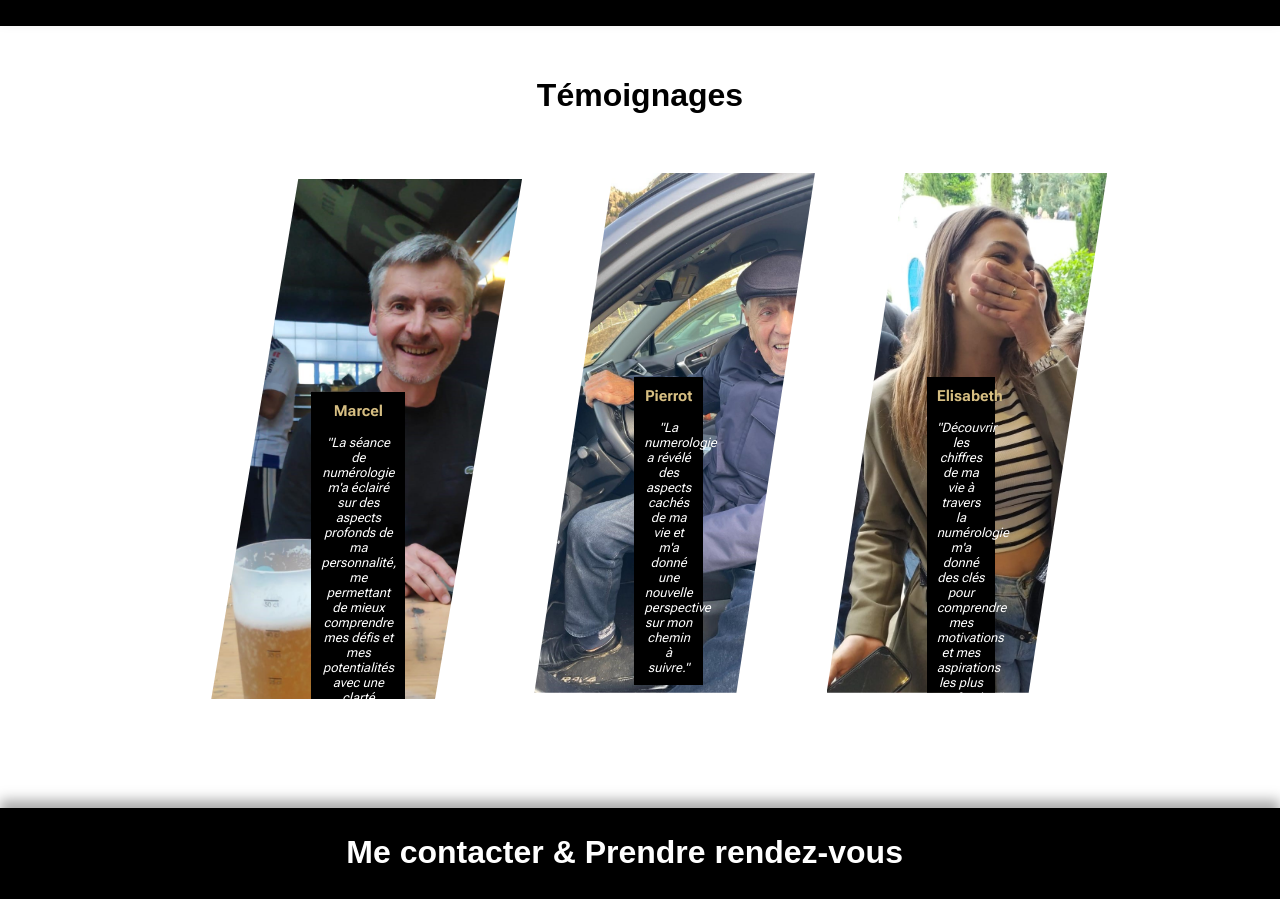
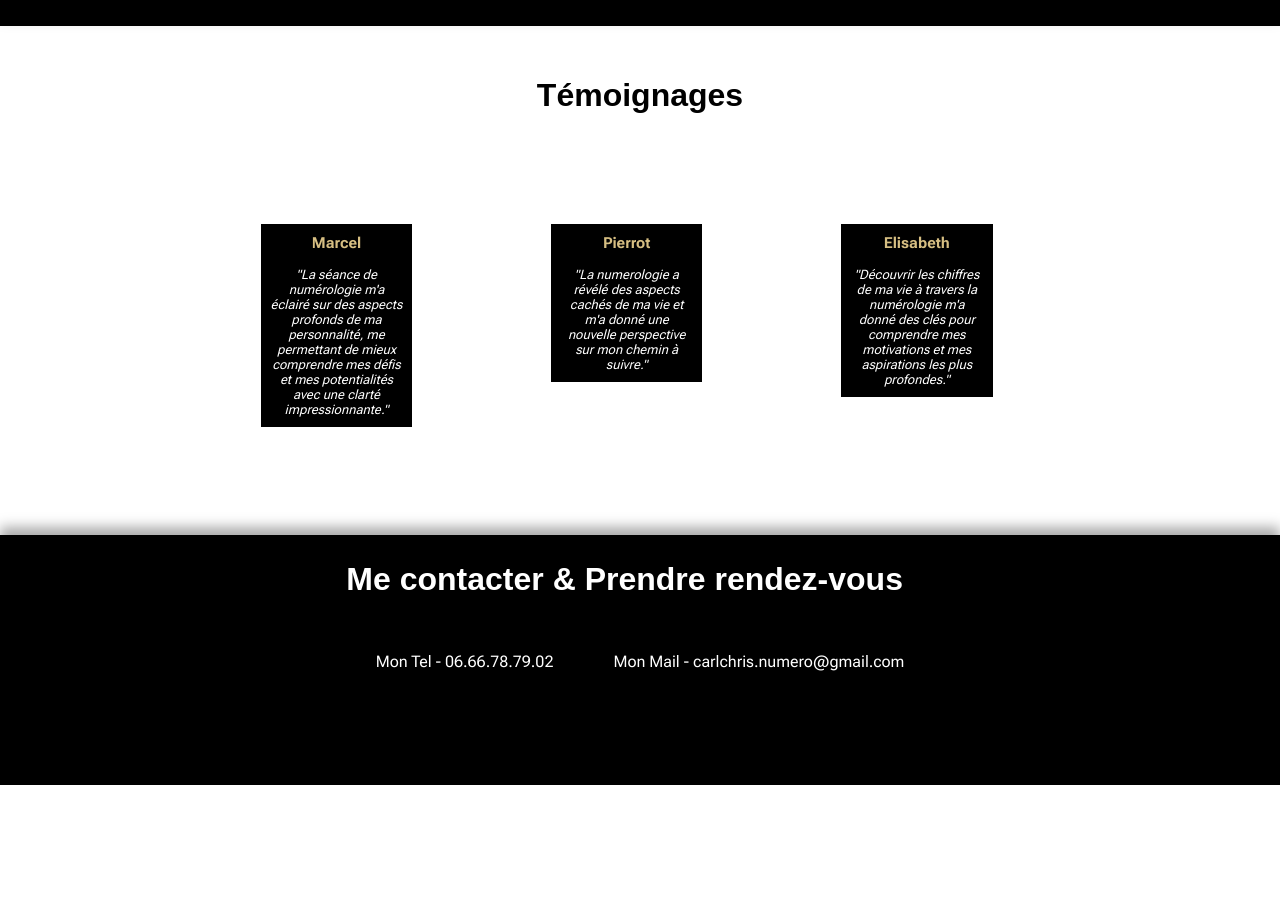
Before and after one commit to PierreHochard/ChristineCarl_Metz_Numerologie, a plain HTML site: page index.html in a window 1280 px wide. Shown: the part 740-1639 px from the top of the page. After the commit the page ends 1525 px from the top, so only its background shows below. Drawn offline with nearby package versions, Linux system fonts and the light colour scheme; a web font is replaced by a local one.

Commit message:
Add files via upload

```diff
--- a/style.css
+++ b/style.css
@@ -262,29 +262,12 @@ body{
 
 .container-P3 .Temoignage1, .container-P3 .Temoignage2, .container-P3 .Temoignage3{
     margin: 2%;
-    margin-top: 20%;
     height: 100%;
     max-height: 520px; /* Set max height */
-    padding-top: 180px;
-    padding-left: 100px;
-    padding-right: 100px;
+    padding-top: 50px;
+    padding-left: 50px;
+    padding-right: 50px;
     transition: 0.5s ease-in-out;
-}
-
-.container-P3 .Temoignage1{
-    background-image: url("images/Formation1.jpg");
-    background-size: cover;
-    clip-path: polygon(28% 0, 100% 0%, 72% 100%, 0% 100%);
-}
-.container-P3 .Temoignage2{
-    background-image: url("images/Formation2.jpg");
-    background-size: cover;
-    clip-path: polygon(28% 0, 100% 0%, 72% 100%, 0% 100%);
-}
-.container-P3 .Temoignage3{
-    background-image: url("images/Formation3.jpg");
-    background-size: cover;
-    clip-path: polygon(28% 0, 100% 0%, 72% 100%, 0% 100%);
 }
 
 .container-P3 .Temoignage1:hover, .container-P3 .Temoignage2:hover, .container-P3 .Temoignage3:hover{
@@ -293,15 +276,6 @@ body{
 
 }
 
-.container-P3 .Temoignage1:hover{
-    background-image: url("images/Formation1_BW.jpg");
-}
-.container-P3 .Temoignage2:hover{
-    background-image: url("images/Formation2_BW.jpg");
-}
-.container-P3 .Temoignage3:hover{
-    background-image: url("images/Formation3_BW.jpg");
-}
 
 .container-P3 .texte{
     font-size: small;
@@ -313,14 +287,6 @@ body{
     transition: 0.5s ease-in-out;
 }
 
-.container-P3 .Temoignage1:hover .texte, .container-P3 .Temoignage2:hover .texte, .container-P3 .Temoignage3:hover .texte{
-    background: transparent;
-    color: transparent;
-}
-
-.container-P3 .Temoignage1:hover h3, .container-P3 .Temoignage2:hover h3, .container-P3 .Temoignage3:hover h3{
-    color: transparent;
-}
 
 .container-P3 h3{
     color: #d6be82;
```
Also changed, not shown: consultation.html (+1 -1 lines), localisation.html (+2 -2 lines).
